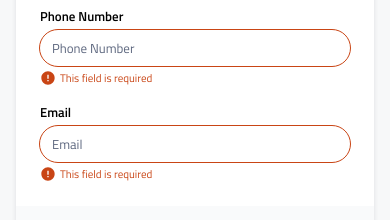
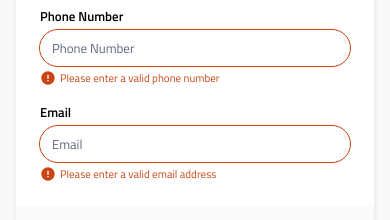
Before and after one commit to DBeaulne/InStock-MCSD, a React (Create React App) app: page /warehouses/1/edit in a window 390 px wide. Both pictures are taken after typing "Sample", "Sample", "Sample", "Sample", "Sample", "Sample" into the empty fields and a click on the button "Save". Shown: the part 814-1034 px from the top of the page. Built offline with nearby package versions, Linux system fonts and the light colour scheme; no server answers.

Commit message:
Add more specific error messages for invalid email and phone number

```diff
--- a/src/components/EditWarehouse/EditWarehouse.jsx
+++ b/src/components/EditWarehouse/EditWarehouse.jsx
@@ -78,6 +78,20 @@ export default function EditWarehouse() {
 			...errors,
 			[name]: false,
 		});
+	};
+
+	//function to valdiate email input against a regular expression:
+	const validateEmail = email => {
+		const emailRegex =
+			/^(([^<>(/){}[\]\\+-_~!#$%^&*?'=.,;:\s@"]+(\.[^<>(/){}[\]\\!#$%^+&*'?~`=\-_.,;:\s@"]+)*)|(".+"))@((\[[0-9]{1,3}\.[0-9]{1,3}\.[0-9]{1,3}\.[0-9]{1,3}\])|(([a-zA-Z\-0-9]+\.)+[a-zA-Z]{2,12}))$/;
+		return email.match(emailRegex);
+	};
+
+	//function to validate phone number against a regular expression:
+	const validatePhoneNum = phoneNum => {
+		const phoneNumRegex =
+			/^(\+?1 ?)?\(?[0-9]{3}\)?-? ?[0-9]{3}-? ?[0-9]{4}$/;
+		return phoneNum.match(phoneNumRegex);
 	};
 
 	//form submission handler:
@@ -413,7 +427,7 @@ export default function EditWarehouse() {
 										/>
 
 										<p className='error__text'>
-											This field is required
+											Please enter a valid phone number
 										</p>
 									</div>
 								)}
@@ -448,7 +462,7 @@ export default function EditWarehouse() {
 										/>
 
 										<p className='error__text'>
-											This field is required
+											Please enter a valid email address
 										</p>
 									</div>
 								)}
```
